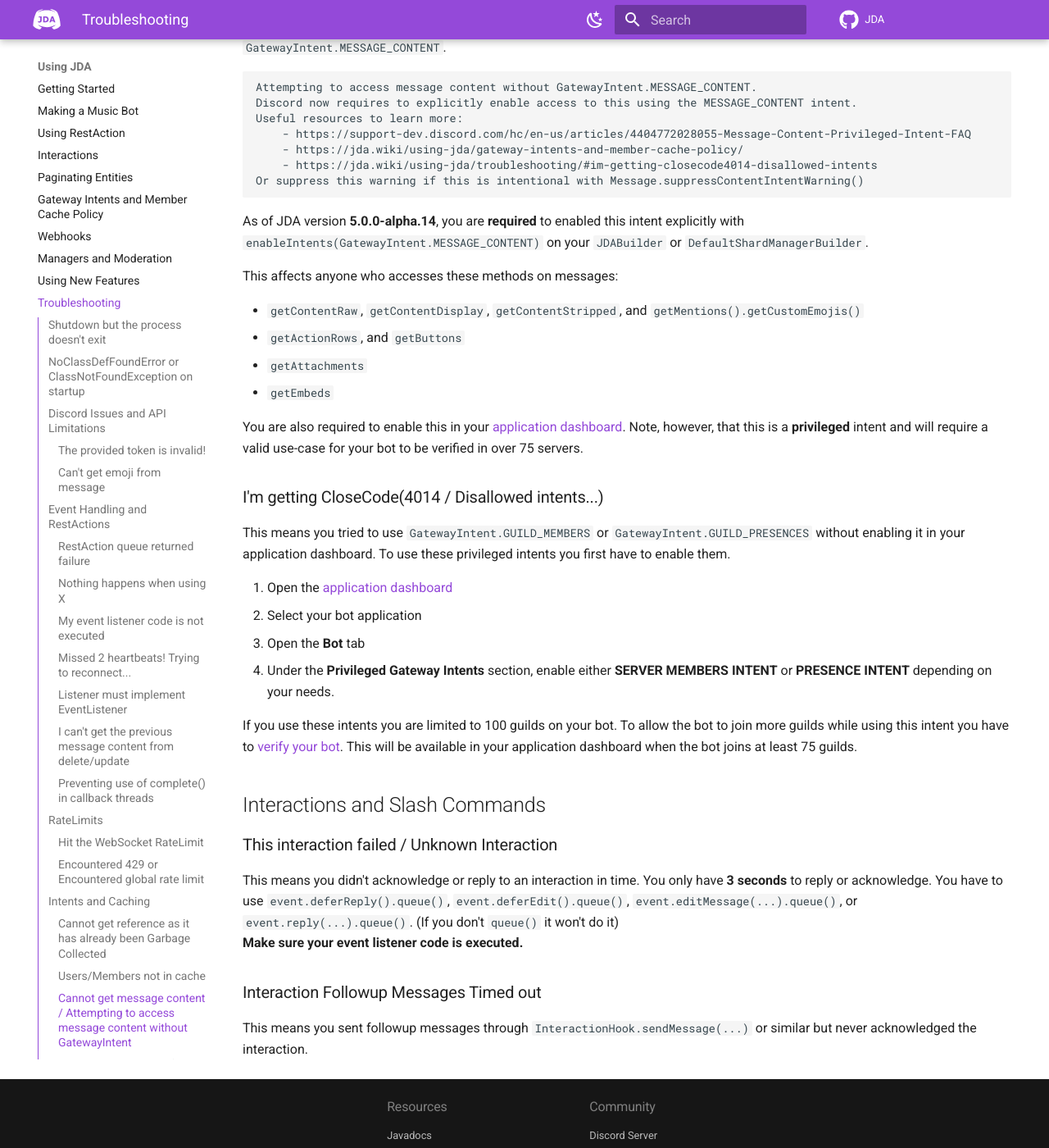
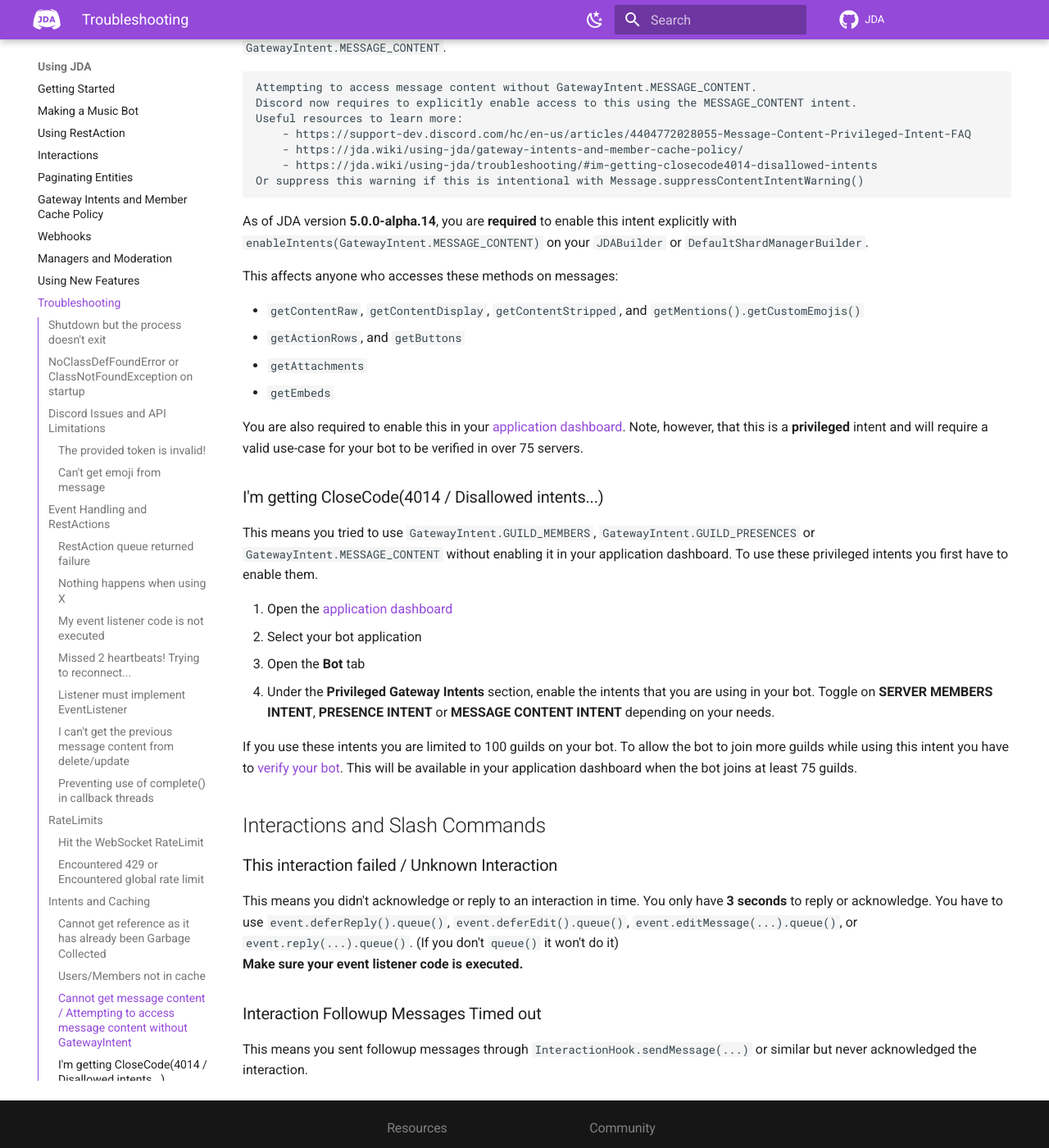
Before and after one commit to discord-jda/JDA-Website, an MkDocs documentation site: the page built from docs/using-jda/troubleshooting.md, in a window 1280 px wide and 1400 px high, scrolled down 6861 px. Shown: the whole window at 82% size. Built offline with MkDocs 1.6.1 and Material for MkDocs 9.7.7, drawn with Linux system fonts in a browser that asks for light colours; comment, search, counter and statistics services are not loaded.

Commit message:
Include MESSAGE_CONTENT intent in some troubleshooting

````diff
--- a/docs/using-jda/troubleshooting.md
+++ b/docs/using-jda/troubleshooting.md
@@ -288,7 +288,7 @@
 Or suppress this warning if this is intentional with Message.suppressContentIntentWarning()
 ```
 
-As of JDA version **5.0.0-alpha.14**, you are **required** to enabled this intent explicitly with `enableIntents(GatewayIntent.MESSAGE_CONTENT)` on your `JDABuilder` or `DefaultShardManagerBuilder`.
+As of JDA version **5.0.0-alpha.14**, you are **required** to enable this intent explicitly with `enableIntents(GatewayIntent.MESSAGE_CONTENT)` on your `JDABuilder` or `DefaultShardManagerBuilder`.
 
 This affects anyone who accesses these methods on messages:
 
@@ -302,12 +302,12 @@
 
 ### I'm getting CloseCode(4014 / Disallowed intents...)
 
-This means you tried to use `GatewayIntent.GUILD_MEMBERS` or `GatewayIntent.GUILD_PRESENCES` without enabling it in your application dashboard. To use these privileged intents you first have to enable them.
+This means you tried to use `GatewayIntent.GUILD_MEMBERS`, `GatewayIntent.GUILD_PRESENCES` or `GatewayIntent.MESSAGE_CONTENT` without enabling it in your application dashboard. To use these privileged intents you first have to enable them.
 
 1. Open the [application dashboard](https://discord.com/developers/applications)
 1. Select your bot application
 1. Open the **Bot** tab
-1. Under the **Privileged Gateway Intents** section, enable either **SERVER MEMBERS INTENT** or **PRESENCE INTENT** depending on your needs.
+1. Under the **Privileged Gateway Intents** section, enable the intents that you are using in your bot. Toggle on **SERVER MEMBERS INTENT**, **PRESENCE INTENT** or **MESSAGE CONTENT INTENT** depending on your needs.
 
 If you use these intents you are limited to 100 guilds on your bot. To allow the bot to join more guilds while using this intent you have to [verify your bot](https://blog.discord.com/the-future-of-bots-on-discord-4e6e050ab52e). This will be available in your application dashboard when the bot joins at least 75 guilds.
 
````
